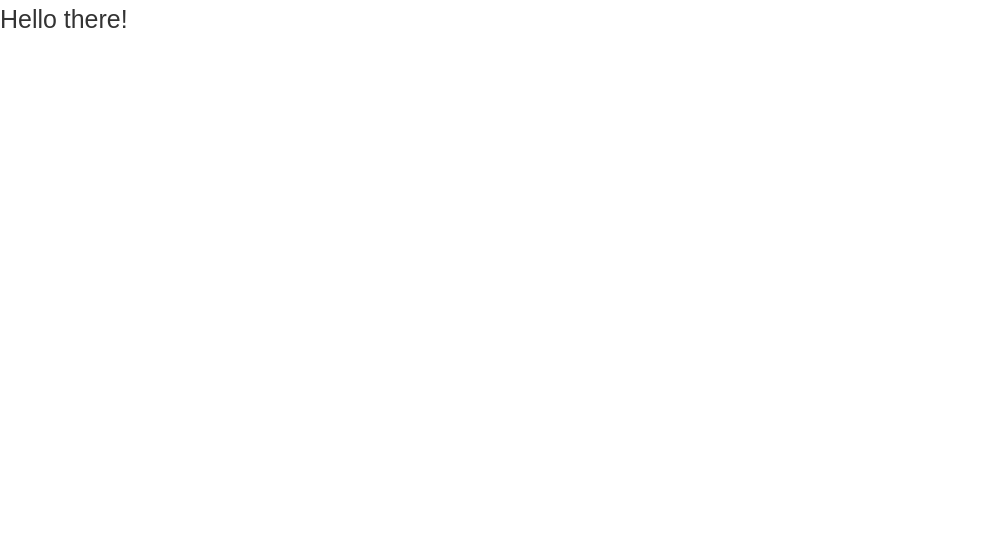
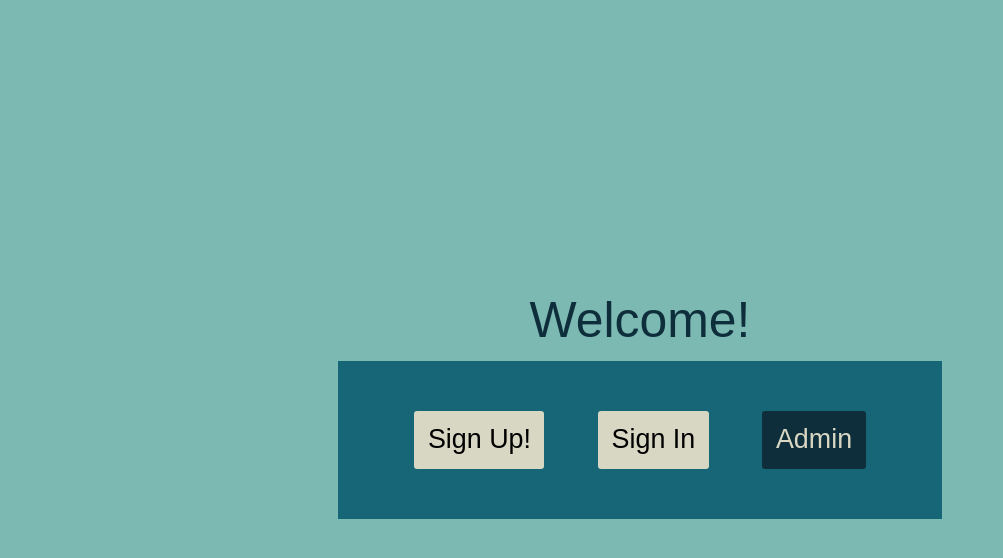
Before and after one commit to clan9/ontogeny, a React (Create React App) app in the folder client/: page / in a window 1280 px wide. Shown: the top 558 px of the page, without its empty margins (0-1003 px from the left). Built offline with nearby package versions, Linux system fonts and the light colour scheme; a web font is replaced by a local one.

Commit message:
Add Landing component and intitial tests

```diff
--- a/client/src/App.js
+++ b/client/src/App.js
@@ -1,7 +1,15 @@
 import React from "react";
+import { BrowserRouter, Route, Switch } from "react-router-dom";
+import Landing from "./components/Landing";
 
 function App() {
-  return <div className="App">Hello there!</div>;
+  return (
+    <BrowserRouter>
+      <Switch>
+        <Route exact path="/" component={Landing} />
+      </Switch>
+    </BrowserRouter>
+  );
 }
 
 export default App;
--- /dev/null
+++ b/client/src/components/Landing/index.js
@@ -0,0 +1,31 @@
+import React from "react";
+import PropTypes from "prop-types";
+import "./styles.scss";
+
+const Landing = props => {
+  return (
+    <div className="landing" data-test="landing-component">
+      <h1 className="landing__title" data-test="welcome">
+        Welcome!
+      </h1>
+      <div className="landing__actions">
+        <button className="landing__actions__button" data-test="signup">
+          Sign Up!
+        </button>
+        <button className="landing__actions__button" data-test="signin">
+          Sign In
+        </button>
+        <button
+          className="landing__actions__button landing__actions__button--admin"
+          data-test="admin"
+        >
+          Admin
+        </button>
+      </div>
+    </div>
+  );
+};
+
+Landing.propTypes = {};
+
+export default Landing;
--- /dev/null
+++ b/client/src/components/Landing/styles.scss
@@ -0,0 +1,37 @@
+@import "../../styles/main.scss";
+
+.landing {
+  background-color: $blue-light;
+  display: flex;
+  flex-direction: column;
+  height: 100vh;
+  justify-content: center;
+  align-items: center;
+
+  &__title {
+    color: $blue-dark;
+    font-weight: 300;
+  }
+
+  &__actions {
+    background-color: $blue-mid;
+    padding: 2em;
+
+    &__button {
+      background-color: $grey-light;
+      border: none;
+      border-radius: 3px;
+      cursor: pointer;
+      font-family: inherit;
+      font-size: 1.4rem;
+      margin: 0 1em;
+      outline: none;
+      padding: 0.5em;
+    }
+
+    &__button--admin {
+      background-color: $blue-dark;
+      color: $grey-light;
+    }
+  }
+}
--- a/client/src/styles/abstracts/_variables.scss
+++ b/client/src/styles/abstracts/_variables.scss
@@ -1,3 +1,7 @@
 // Colors
 
 $grey-dark: #333;
+$grey-light: #d8d7c3;
+$blue-dark: #0e2e3b;
+$blue-mid: #166678;
+$blue-light: #7db9b3;
```
Also changed, not shown: 1 other file (tests, documents, lock files or other folders).
